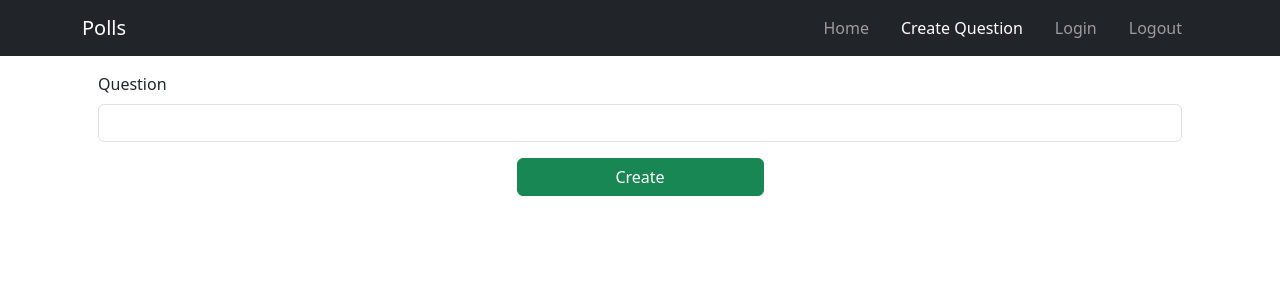
After one commit to VolodymyrHarasymchuk/django-project, a Django app: page /create-question in a window 1280 px wide. The commit adds this page. Shown: the top 300 px of the page. Run offline with Django 4.2, Linux system fonts and the light colour scheme.

Commit message:
added "create question" page

```diff
--- /dev/null
+++ b/main/forms.py
@@ -0,0 +1,12 @@
+from django.forms import ModelForm
+from .models import Question, Choice
+
+class QuestionForm(ModelForm):
+    class Meta:
+        model = Question
+        fields = ["question_text", "pub_date"]
+
+class ChoiceForm(ModelForm):
+    class Meta:
+        model = Choice
+        fields = ["question", "choice_text", "votes"]
--- a/main/templates/main/base.html
+++ b/main/templates/main/base.html
@@ -22,6 +22,9 @@
                             <a class="nav-link {% block nav_home %} {% endblock %}" href="{% url 'main:index' %}">Home</a>
                         </li>
                         <li class="nav-item px-2">
+                            <a class="nav-link {% block nav_question %} {% endblock %}" href="{% url 'main:create_question' %}">Create Question</a>
+                        </li>
+                        <li class="nav-item px-2">
                             <a class="nav-link {% block nav_login %} {% endblock %}" href="{% url 'login' %}">Login</a>
                         </li>
                         <li class="nav-item px-2">
--- /dev/null
+++ b/main/templates/main/create_question.html
@@ -0,0 +1,22 @@
+{% extends "main/base.html" %}
+
+{% block nav_question %}active{% endblock nav_question %}
+
+{% block content %}
+
+<form action="{% url 'main:create_question' %}" method="post">
+{% csrf_token %}
+    <div class="container">
+        <div class="mb-3">
+            <label for="question" class="form-label" aria-describedby="question_error">Question</label>
+            <input type="text" name="{{ form.question_text.name }}" class="form-control" id="question">
+            <div id="question_error" class="form-text">{{ form.question_text.errors }}</div>
+        </div>
+        <input type="hidden" name="{{ form.pub_date.name }}" value="{{ form.pub_date.value }}">
+        <div class="container d-grid gap-2 col-3 mx-auto">
+            <input type="submit" value="Create" class="btn btn-success">
+        </div>
+    </div>
+</form>
+
+{% endblock content %}
--- a/main/urls.py
+++ b/main/urls.py
@@ -8,4 +8,5 @@ urlpatterns = [
     path("<int:question_id>/results/", views.results, name="results"),
     path("<int:question_id>/vote/", views.vote, name="vote"),
     path("sign-up", views.sign_up, name="sign_up"),
+    path("create-question", views.create_question, name="create_question"),
 ]
--- a/main/views.py
+++ b/main/views.py
@@ -5,6 +5,7 @@ from django.utils import timezone
 from django.contrib.auth.forms import UserCreationForm
 from django.contrib.auth import login, logout, authenticate
 from .models import Question, Choice
+from .forms import QuestionForm, ChoiceForm
 
 def index(request):
     latest_question_list = Question.objects.filter(pub_date__lte=timezone.now()).exclude(choice__isnull=True).order_by("pub_date")
@@ -52,3 +53,17 @@ def sign_up(request):
         form = UserCreationForm()
 
     return render(request, "registration/sign_up.html", {"form": form})
+
+def create_question(request):
+    if request.method == "POST":
+        form = QuestionForm(request.POST)
+        if form.is_valid():
+            form.save()
+            return HttpResponseRedirect(reverse("main:index"))
+    else:
+        time = timezone.now().strftime('%Y-%m-%d %H:%M:%S')
+        initial_data = {
+            'pub_date': time,
+        }
+        form = QuestionForm(initial=initial_data)
+    return render(request, "main/create_question.html", {"form": form})
```
Also changed, not shown: db.sqlite3.
